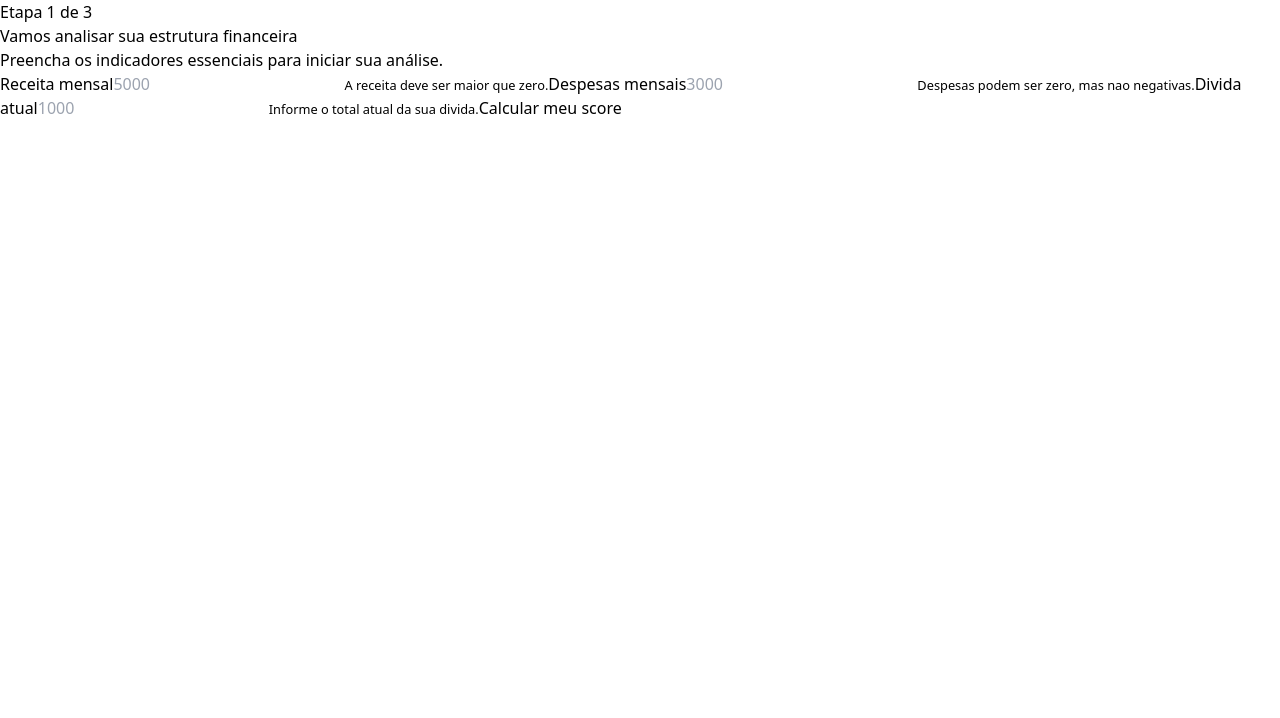
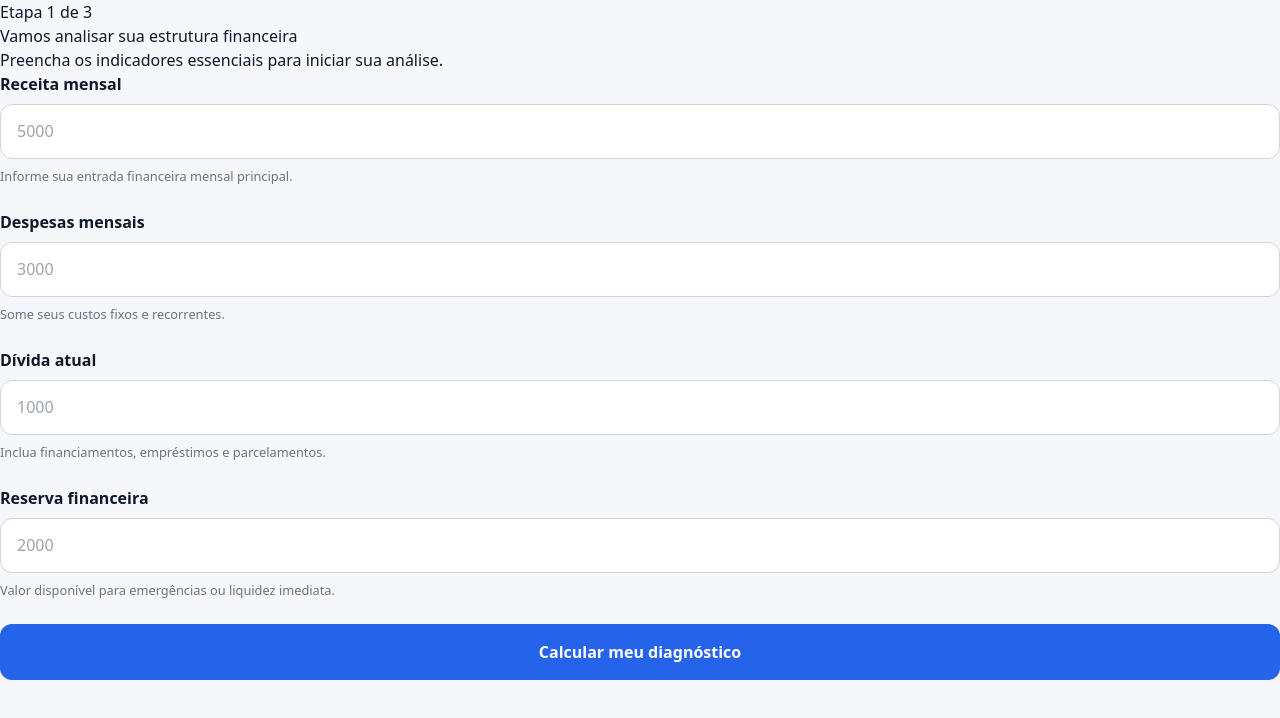
Before and after one commit to HamiltonCesar425/financial_ia, a React (Vite) app in the folder frontend/: page / in a window 1280 px wide. Both pictures are taken after a click on the button "Iniciar Diagnóstico". Shown: the top 718 px of the page. Built offline with nearby package versions, Linux system fonts and the light colour scheme; no server answers.

Commit message:
Consolida fluxo essencial de diagnóstico

```diff
--- a/frontend/src/App.jsx
+++ b/frontend/src/App.jsx
@@ -1,6 +1,8 @@
 import { useState } from "react";
+
 import ResultCard from "./components/ResultCard";
-import { calculateScore } from "./services/api";
+import { generateDiagnosis } from "./services/api";
+
 import Landing from "./features/essential-diagnosis/pages/Landing";
 import DataCollection from "./features/essential-diagnosis/pages/DataCollection";
 
@@ -16,15 +18,16 @@ export default function App() {
     setError(null);
 
     try {
-      const response = await calculateScore(data);
-      setResult(response.data);
+      const response = await generateDiagnosis(data);
+
+      setResult(response);
       setLastPayload(data);
       setStep("result");
     } catch (err) {
       if (err.response?.status === 422) {
-        setError("Dados inválidos. Verifique os campos.");
+        setError("Dados inválidos. Revise os campos informados.");
       } else if (err.response?.status === 500) {
-        setError("Erro interno. Tente novamente.");
+        setError("Erro interno do servidor.");
       } else {
         setError("Falha de conexão com o servidor.");
       }
@@ -51,7 +54,12 @@ export default function App() {
     return (
       <ResultCard
         result={result}
-        payload={lastPayload}
+        requestData={lastPayload}
+        onReset={() => {
+          setResult(null);
+          setLastPayload(null);
+          setStep("collection");
+        }}
       />
     );
   }
--- a/frontend/src/components/ResultCard.jsx
+++ b/frontend/src/components/ResultCard.jsx
@@ -12,23 +12,41 @@ export default function ResultCard({ result, requestData, onReset }) {
     <section className="card result-card">
       <div className="section-heading">
         <span className="eyebrow">Resultado</span>
-        <h2>Seu diagnostico financeiro</h2>
+        <h2>Seu diagnóstico financeiro</h2>
       </div>
 
       <div className={`score-hero ${getTone(result.score)}`}>
         <span className="score-label">Score financeiro</span>
-        <strong>{result.score.toFixed(2)}</strong>
+        <strong>{result.score}</strong>
       </div>
 
       <div className="result-meta">
         <span className={`badge ${getTone(result.score)}`}>
-          {result.classificacao}
+          {result.classification}
         </span>
       </div>
 
       <div className="result-copy">
-        <h3>Recomendacao pratica</h3>
-        <p>{result.recomendacao}</p>
+        <h3>Diagnóstico</h3>
+        <p>{result.diagnosis}</p>
+      </div>
+
+      <div className="result-copy">
+        <h3>Alertas principais</h3>
+        <ul>
+          {result.alerts.map((alert, index) => (
+            <li key={`${alert}-${index}`}>{alert}</li>
+          ))}
+        </ul>
+      </div>
+
+      <div className="result-copy">
+        <h3>Recomendações práticas</h3>
+        <ul>
+          {result.recommendations.map((recommendation, index) => (
+            <li key={`${recommendation}-${index}`}>{recommendation}</li>
+          ))}
+        </ul>
       </div>
 
       {requestData ? (
@@ -44,8 +62,12 @@ export default function ResultCard({ result, requestData, onReset }) {
               <dd>{requestData.despesas}</dd>
             </div>
             <div>
-              <dt>Divida</dt>
+              <dt>Dívida</dt>
               <dd>{requestData.divida}</dd>
+            </div>
+            <div>
+              <dt>Reserva</dt>
+              <dd>{requestData.reserva}</dd>
             </div>
           </dl>
         </div>
@@ -60,7 +82,7 @@ export default function ResultCard({ result, requestData, onReset }) {
       </button>
 
       <p className="legal-note">
-        Esta analise tem carater informativo e nao substitui orientacao
+        Esta análise tem caráter informativo e não substitui orientação
         financeira profissional.
       </p>
     </section>
--- a/frontend/src/components/ScoreForm.jsx
+++ b/frontend/src/components/ScoreForm.jsx
@@ -5,7 +5,9 @@ export default function ScoreForm({ onSubmit, loading }) {
     receita: "",
     despesas: "",
     divida: "",
+    reserva: "",
   });
+
   const [errors, setErrors] = useState({});
 
   const fields = [
@@ -13,38 +15,55 @@ export default function ScoreForm({ onSubmit, loading }) {
       id: "receita",
       label: "Receita mensal",
       placeholder: "5000",
-      helper: "A receita deve ser maior que zero.",
+      helper: "Informe sua entrada financeira mensal principal.",
     },
     {
       id: "despesas",
       label: "Despesas mensais",
       placeholder: "3000",
-      helper: "Despesas podem ser zero, mas nao negativas.",
+      helper: "Some seus custos fixos e recorrentes.",
     },
     {
       id: "divida",
-      label: "Divida atual",
+      label: "Dívida atual",
       placeholder: "1000",
-      helper: "Informe o total atual da sua divida.",
+      helper: "Inclua financiamentos, empréstimos e parcelamentos.",
+    },
+    {
+      id: "reserva",
+      label: "Reserva financeira",
+      placeholder: "2000",
+      helper: "Valor disponível para emergências ou liquidez imediata.",
     },
   ];
 
   const validate = () => {
     const nextErrors = {};
+
     const receita = Number(formData.receita);
     const despesas = Number(formData.despesas);
     const divida = Number(formData.divida);
+    const reserva = Number(formData.reserva);
 
     if (formData.receita === "" || Number.isNaN(receita) || receita <= 0) {
-      nextErrors.receita = "Informe sua receita. Ela deve ser maior que zero.";
+      nextErrors.receita = "Informe uma receita válida.";
     }
 
     if (formData.despesas === "" || Number.isNaN(despesas) || despesas < 0) {
-      nextErrors.despesas = "Informe despesas validas. Elas nao podem ser negativas.";
+      nextErrors.despesas = "Informe despesas válidas.";
     }
 
     if (formData.divida === "" || Number.isNaN(divida) || divida < 0) {
-      nextErrors.divida = "Informe a divida atual. Ela nao pode ser negativa.";
+      nextErrors.divida = "Informe uma dívida válida.";
+    }
+
+    if (formData.reserva === "" || Number.isNaN(reserva) || reserva < 0) {
+      nextErrors.reserva = "Informe uma reserva válida.";
+    }
+
+    if (despesas > receita) {
+      nextErrors.despesas =
+        "As despesas não podem ultrapassar sua receita mensal.";
     }
 
     setErrors(nextErrors);
@@ -52,8 +71,15 @@ export default function ScoreForm({ onSubmit, loading }) {
   };
 
   const handleChange = (field, value) => {
-    setFormData((current) => ({ ...current, [field]: value }));
-    setErrors((current) => ({ ...current, [field]: undefined }));
+    setFormData((current) => ({
+      ...current,
+      [field]: value,
+    }));
+
+    setErrors((current) => ({
+      ...current,
+      [field]: undefined,
+    }));
   };
 
   const handleSubmit = (event) => {
@@ -67,6 +93,7 @@ export default function ScoreForm({ onSubmit, loading }) {
       receita: Number(formData.receita),
       despesas: Number(formData.despesas),
       divida: Number(formData.divida),
+      reserva: Number(formData.reserva),
     });
   };
 
@@ -75,17 +102,18 @@ export default function ScoreForm({ onSubmit, loading }) {
       {fields.map((field) => (
         <label key={field.id} className="field-group">
           <span>{field.label}</span>
+
           <input
             inputMode="decimal"
-            min="0"
             name={field.id}
             placeholder={field.placeholder}
-            step="any"
-            type="number"
+            type="text"
             value={formData[field.id]}
             onChange={(event) => handleChange(field.id, event.target.value)}
           />
+
           <small>{field.helper}</small>
+
           {errors[field.id] ? (
             <p className="field-error">{errors[field.id]}</p>
           ) : null}
@@ -93,7 +121,7 @@ export default function ScoreForm({ onSubmit, loading }) {
       ))}
 
       <button className="primary-button" disabled={loading} type="submit">
-        {loading ? "Analisando seus dados..." : "Calcular meu score"}
+        {loading ? "Analisando..." : "Calcular meu diagnóstico"}
       </button>
     </form>
   );
--- a/frontend/src/features/essential-diagnosis/pages/DataCollection.jsx
+++ b/frontend/src/features/essential-diagnosis/pages/DataCollection.jsx
@@ -22,7 +22,7 @@ export default function DataCollection({ onSubmit, loading, error }) {
 
         <ScoreForm onSubmit={onSubmit} loading={loading} />
 
-        {error && <ErrorNotice message={error} />}
+        {error ? <ErrorNotice message={error} /> : null}
 
       </div>
     </div>
--- a/frontend/src/index.css
+++ b/frontend/src/index.css
@@ -1,3 +1,72 @@
 @tailwind base;
 @tailwind components;
 @tailwind utilities;
+
+body {
+    margin: 0;
+    font-family: Inter, system-ui sans-serif;
+    background: #f5f7fb;
+    color: #111827;
+}
+
+* {
+    box-sizing: border-box;
+}
+
+.score-form {
+    display: grid;
+    gap: 1.5rem;
+    width: 100%;
+}
+
+.field-group {
+    display: flex;
+    flex-direction: column;
+    gap: 0.5rem;
+}
+
+.field-group span {
+    font-weight: 600;
+}
+
+.field-group input {
+    width: 100%;
+    padding: 0.9rem 1rem;
+    border: 1px solid #d1d5db;
+    border-radius: 12px;
+    font-size: 1rem;
+    outline: none;
+}
+
+.field-group input:focus {
+    border-color: #2563eb;
+}
+
+.field-group small {
+    color: #6b7280;
+}
+
+.field-error {
+    color: #dc2626;
+    font-size: 0.875rem;
+}
+
+.primary-button {
+    width: 100%;
+    padding: 1rem;
+    background: #2563eb;
+    color: white;
+    border: none;
+    border-radius: 12px;
+    cursor: pointer;
+    font-weight: 600;
+}
+
+.primary-button:houver {
+    background: #1d4ed8;
+    }
+
+.primary-button:disabled {
+    opacity: 0.7;
+    cursor: not-allowed;
+}
--- a/frontend/src/services/api.js
+++ b/frontend/src/services/api.js
@@ -5,5 +5,11 @@ const instance = axios.create({
 });
 
 export const calculateScore = async (payload) => {
-  return instance.post("/score", payload);
+  const response = await instance.post("/score", payload);
+  return response.data;
 };
+
+export const generateDiagnosis = async (payload) => {
+  const response = await instance.post("/diagnosis", payload);
+  return response.data;
+};
```
Also changed, not shown: 1 other file (tests, documents, lock files or other folders).
